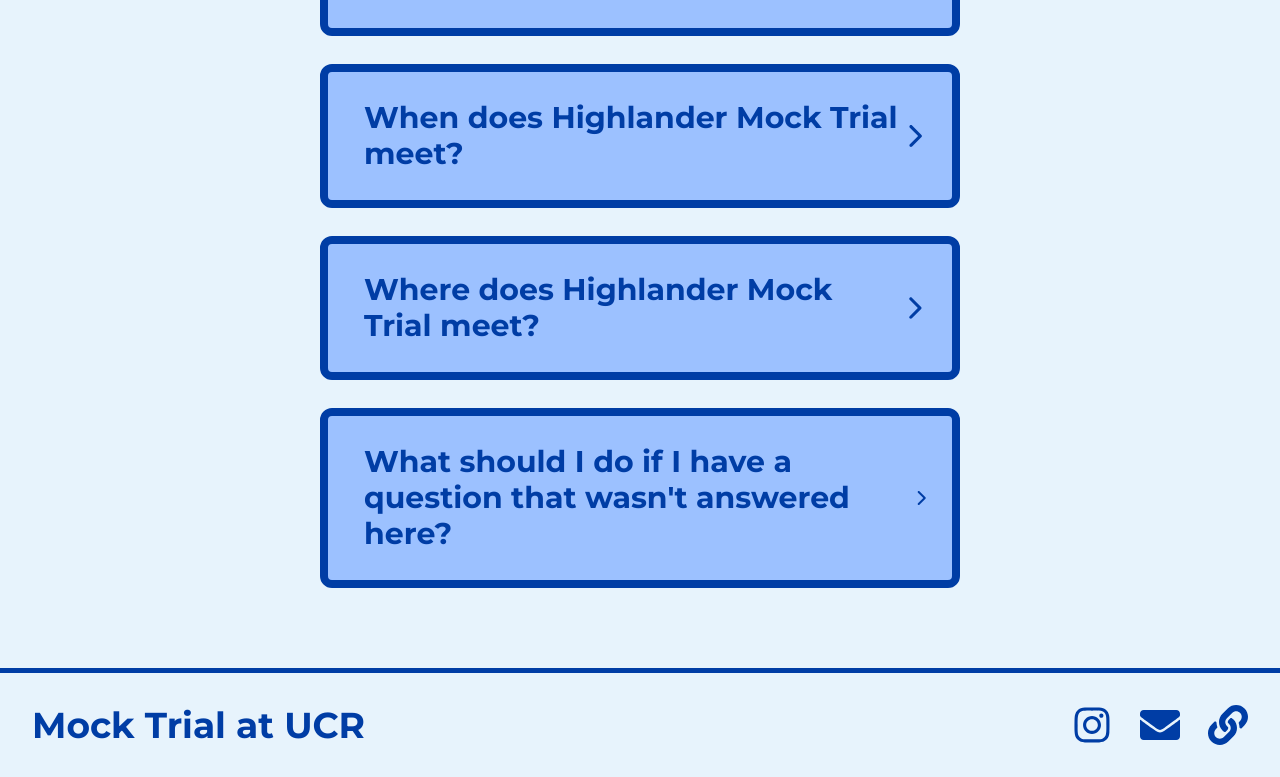
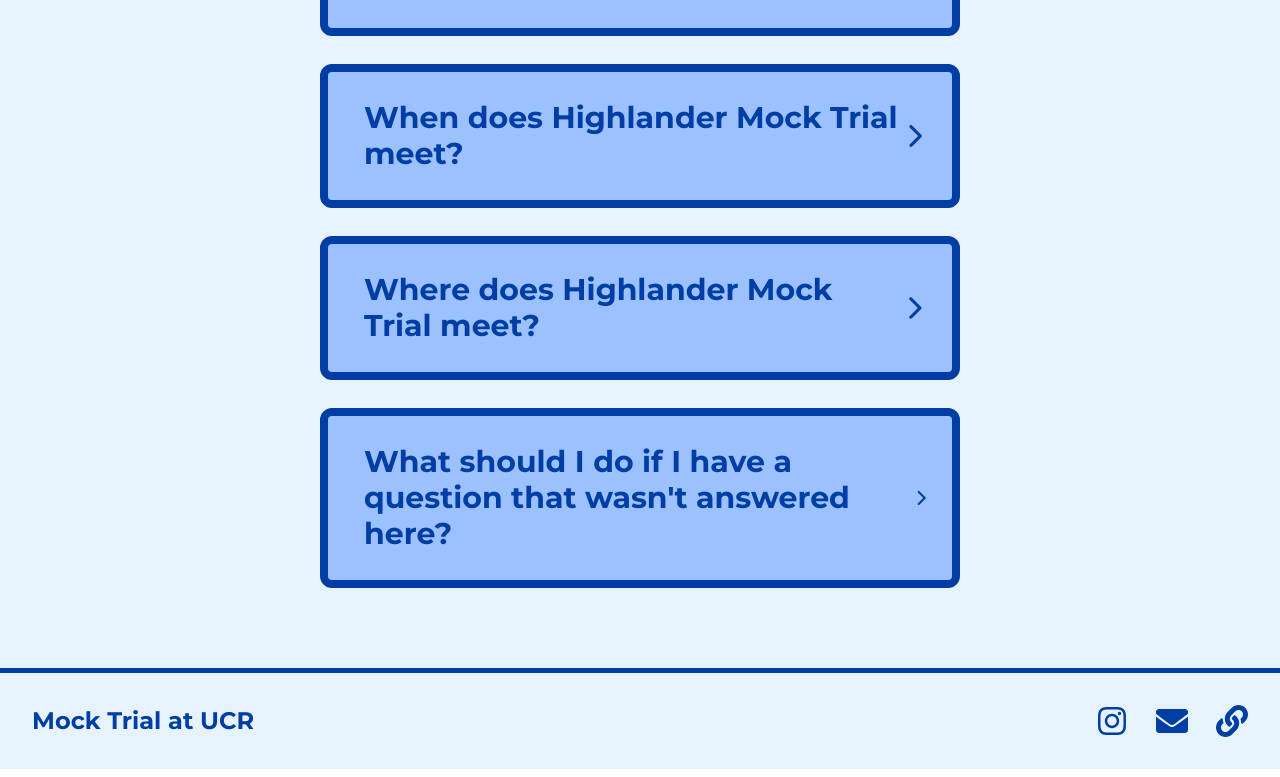
Before and after one commit to acm-ucr/mock-trial-website, a Next.js app: page /faqs in a window 1280 px wide. Shown: the part 1022-1799 px from the top of the page. Built offline with nearby package versions, Linux system fonts and the light colour scheme.

Commit message:
Finished Footer Mobile

```diff
--- a/src/components/Footer.tsx
+++ b/src/components/Footer.tsx
@@ -7,7 +7,7 @@ const Footer = () => {
       <div className="border-mocktrial-blue font-mocktrial-montserrat border-t-5"></div>
 
       <footer className="bg-mocktrial-lightblue text-mocktrial-blue flex flex-col p-8">
-        <div className="container mx-auto flex items-center text-4xl font-bold">
+        <div className="container mx-auto flex items-center text-4xl font-bold md:text-xl lg:text-2xl">
           <p>Mock Trial at UCR</p>
           <div className="ml-auto flex gap-7">
             <Link
@@ -16,7 +16,7 @@ const Footer = () => {
               className="hover:text-mocktrial-yellow"
               target="_blank"
             >
-              <FaInstagram className="h-10 w-10" />
+              <FaInstagram className="h-10 w-10 md:h-5 md:w-5 lg:h-8 lg:w-8" />
             </Link>
             <Link
               href="mailto:mocktrialucr@gmail.com"
@@ -24,7 +24,7 @@ const Footer = () => {
               className="hover:text-mocktrial-yellow"
               target="_blank"
             >
-              <FaEnvelope className="h-10 w-10" />
+              <FaEnvelope className="h-10 w-10 md:h-5 md:w-5 lg:h-8 lg:w-8" />
             </Link>
             <Link
               href="https://linktr.ee/ucrmocktrial?fbclid=PAZXh0bgNhZW0CMTEAAae4LOAPDYatdDZdzOftG7SkkTRiC2YH41vIJB8O6YoK_1ieIevAETvgGIZcsw_aem_7E2TjaORacH8vCJ3rwlmeQ"
@@ -32,7 +32,7 @@ const Footer = () => {
               className="hover:text-mocktrial-yellow"
               target="_blank"
             >
-              <FaLink className="h-10 w-10" />
+              <FaLink className="h-10 w-10 md:h-5 md:w-5 lg:h-8 lg:w-8" />
             </Link>
           </div>
         </div>
```
